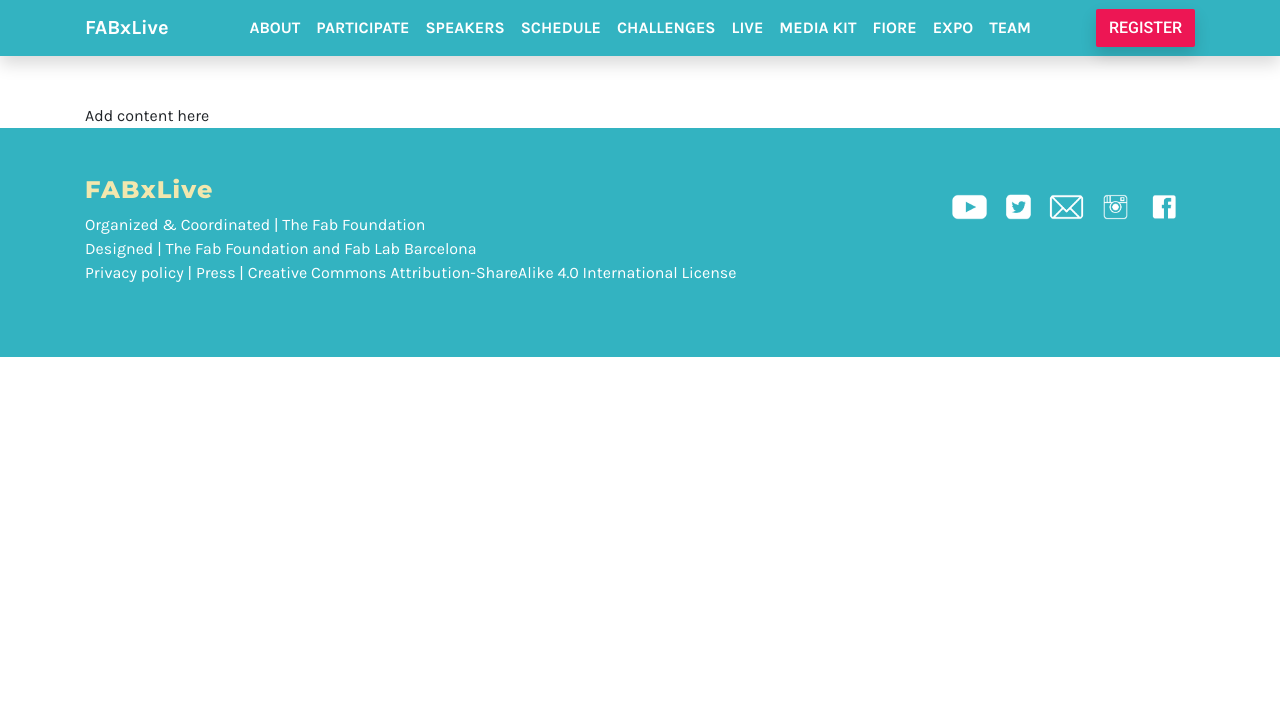
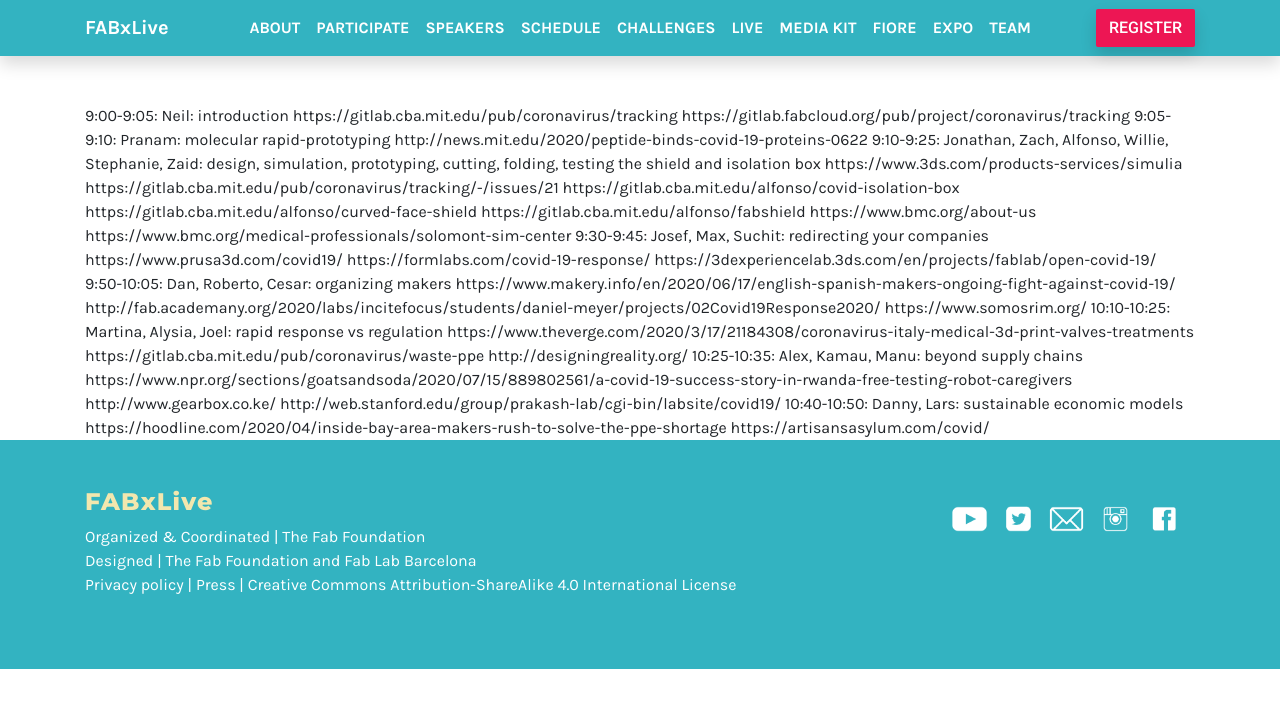
Before and after one commit to fabfoundation/fabxlive2020, a Jekyll site: the page built from response.html, in a window 1280 px wide. Shown: the top 708 px of the page. Built offline with Jekyll 4.4.1, drawn with Linux system fonts in a browser that asks for light colours; nearby versions of some CDN libraries.

Commit message:
Update response.html

```diff
--- a/response.html
+++ b/response.html
@@ -4,4 +4,50 @@
 ---
 
 
-Add content here
+9:00-9:05: Neil: introduction
+
+https://gitlab.cba.mit.edu/pub/coronavirus/tracking
+https://gitlab.fabcloud.org/pub/project/coronavirus/tracking
+
+9:05-9:10: Pranam: molecular rapid-prototyping
+
+http://news.mit.edu/2020/peptide-binds-covid-19-proteins-0622
+
+9:10-9:25: Jonathan, Zach, Alfonso, Willie, Stephanie, Zaid: design, simulation, prototyping, cutting, folding, testing the shield and isolation box
+
+https://www.3ds.com/products-services/simulia
+https://gitlab.cba.mit.edu/pub/coronavirus/tracking/-/issues/21
+https://gitlab.cba.mit.edu/alfonso/covid-isolation-box
+https://gitlab.cba.mit.edu/alfonso/curved-face-shield
+https://gitlab.cba.mit.edu/alfonso/fabshield
+https://www.bmc.org/about-us
+https://www.bmc.org/medical-professionals/solomont-sim-center
+
+9:30-9:45: Josef, Max, Suchit: redirecting your companies
+
+https://www.prusa3d.com/covid19/
+https://formlabs.com/covid-19-response/
+https://3dexperiencelab.3ds.com/en/projects/fablab/open-covid-19/
+
+9:50-10:05: Dan, Roberto, Cesar: organizing makers
+
+https://www.makery.info/en/2020/06/17/english-spanish-makers-ongoing-fight-against-covid-19/
+http://fab.academany.org/2020/labs/incitefocus/students/daniel-meyer/projects/02Covid19Response2020/
+https://www.somosrim.org/
+
+10:10-10:25: Martina, Alysia, Joel: rapid response vs regulation
+
+https://www.theverge.com/2020/3/17/21184308/coronavirus-italy-medical-3d-print-valves-treatments
+https://gitlab.cba.mit.edu/pub/coronavirus/waste-ppe
+http://designingreality.org/
+
+10:25-10:35: Alex, Kamau, Manu: beyond supply chains
+
+https://www.npr.org/sections/goatsandsoda/2020/07/15/889802561/a-covid-19-success-story-in-rwanda-free-testing-robot-caregivers
+http://www.gearbox.co.ke/
+http://web.stanford.edu/group/prakash-lab/cgi-bin/labsite/covid19/
+
+10:40-10:50: Danny, Lars: sustainable economic models
+
+https://hoodline.com/2020/04/inside-bay-area-makers-rush-to-solve-the-ppe-shortage
+https://artisansasylum.com/covid/
```
